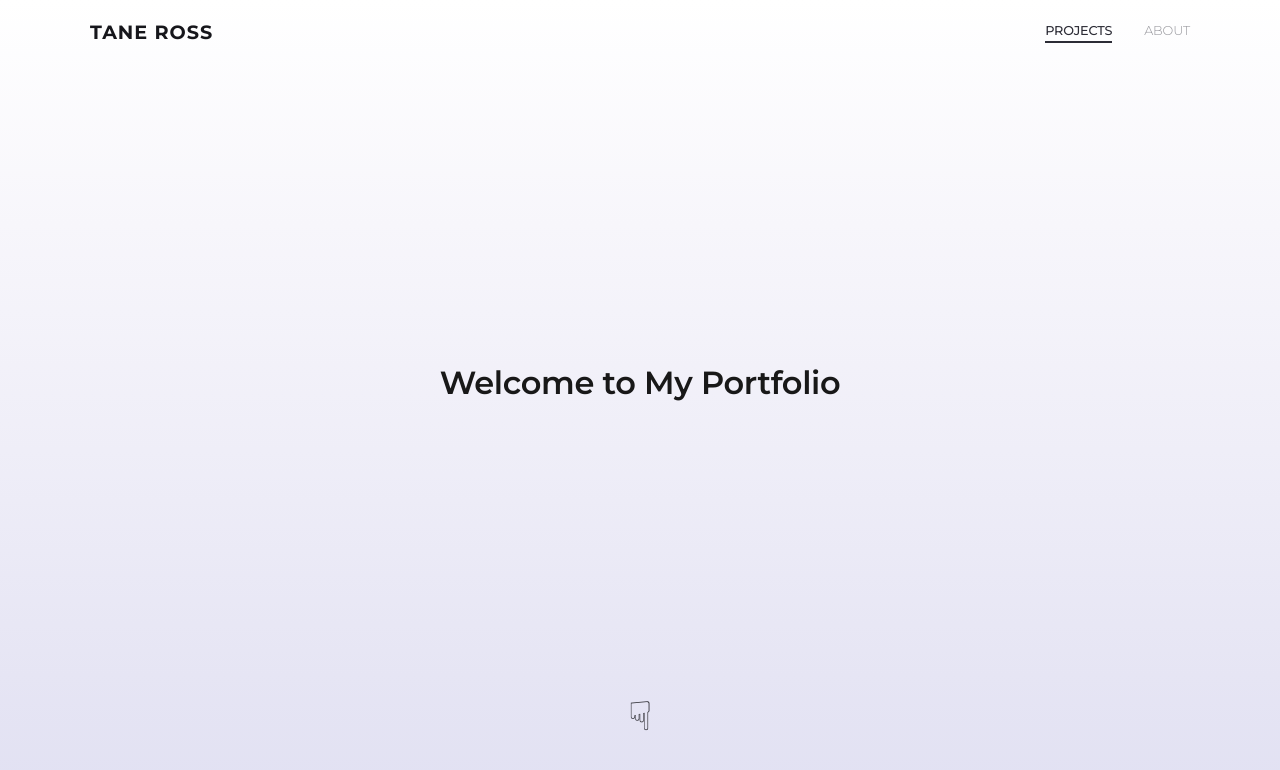
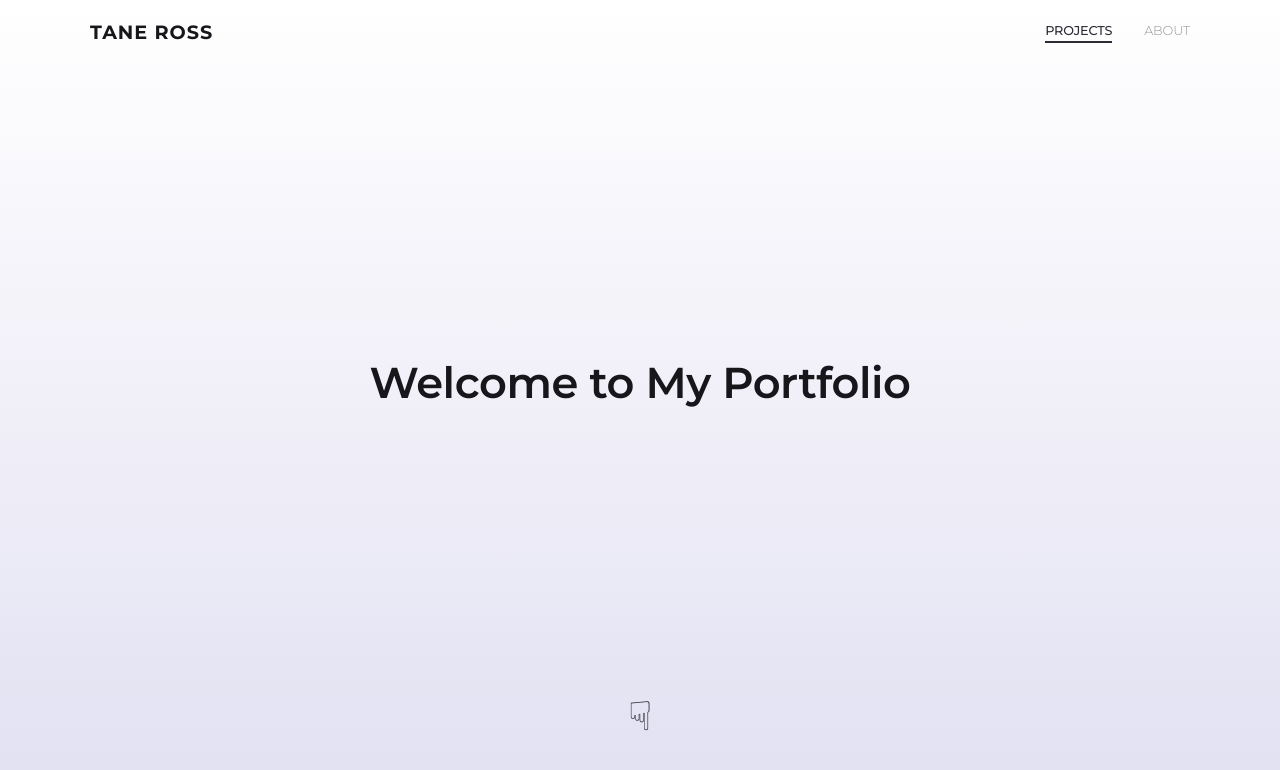
Before and after one commit to projekt2050/Portfolio, a Jekyll site: the page built from gallery.md, in a window 1280 px wide and 900 px high. Shown: the top 770 px of the window. Built offline with Jekyll 4.4.1, drawn with Linux system fonts in a browser that asks for light colours.

Commit message:
Update gallery.css

```diff
--- a/assets/gallery.css
+++ b/assets/gallery.css
@@ -1,3 +1,4 @@
+/* colors: bg #ddddff1, text #16161B, secondary #2C2C36, hover #2C2C51 */
 /* --- Welcome Section --- */
 .welcome-section {
   display: flex;
@@ -13,9 +14,9 @@
 }
 
 .welcome-message h1 {
-  font-size: 2rem;
+  font-size: 2.7rem;
   font-weight: 600;
-  color: #181818;
+  color: #16161B;
   margin-bottom: 0;
   margin-top: 0;
   letter-spacing: -0.01em;
@@ -139,19 +140,20 @@
   max-width: 280px;
 }
 .project-title {
-  font-size: 2.2rem;
+  font-size: 2rem;
+  text-transform: uppercase;
   font-weight: 700;
   line-height: 1.1;
   margin: 0 0 0.7em 0;
 }
 .project-info {
-  font-size: 1.1rem;
-  color: #8b8b8b;
+  font-size: 1rem;
+  color: #2C2C36;
   margin: 0 0 1.2em 0;
 }
 .project-desc {
-  font-size: 1.06rem;
-  color: #555;
+  font-size: 1rem;
+  color: #16161B;
   margin: 0;
 }
 .gallery-image {
@@ -172,22 +174,6 @@
   .gallery { padding-left: 0; }
   .gallery-image img { max-width: 96vw; }
 }
-.project-footer {
-  width: 100%;
-  padding: 40px 0 24px 0;
-  box-sizing: border-box;
-  display: flex;
-  justify-content: flex-end;
-}
-
-.footer-content {
-  margin-right: 60px;
-  font-size: 1.05rem;
-  letter-spacing: 0.01em;
-  text-align: right;
-  opacity: 0.85;
-  user-select: none;
-}
 
 @media (max-width: 700px) {
   .footer-content {
```
